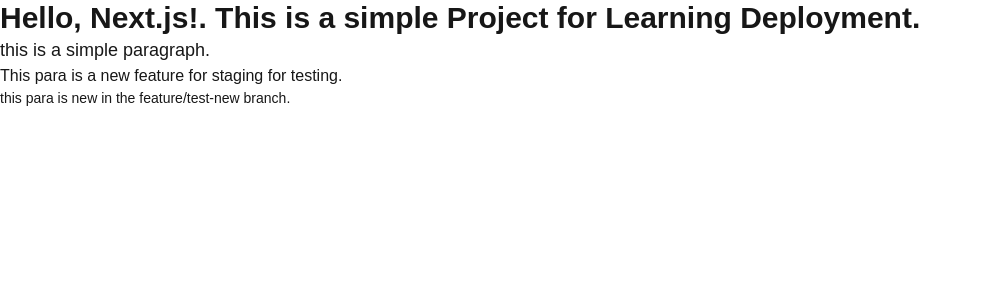
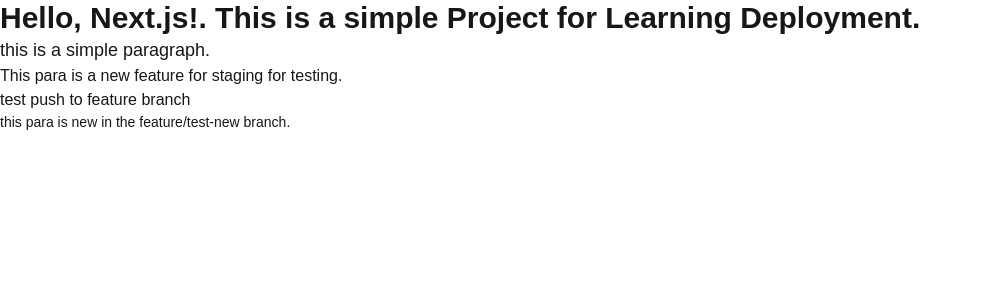
Before and after one commit to shubham-ZWT/Learn-Deployments, a Next.js app: page / in a window 1280 px wide. Shown: the top 300 px of the page, without its empty margins (0-982 px from the left). Built offline with nearby package versions, Linux system fonts and the light colour scheme.

Commit message:
new change to feature branch

```diff
--- a/app/page.tsx
+++ b/app/page.tsx
@@ -8,7 +8,10 @@
       <p className="text-md">
         This para is a new feature for staging for testing.{" "}
       </p>
-      <p className="text-sm">this para is new in the feature/test-new branch.</p>
+      <p>test push to feature branch</p>
+      <p className="text-sm">
+        this para is new in the feature/test-new branch.
+      </p>
     </>
   );
 }
```
